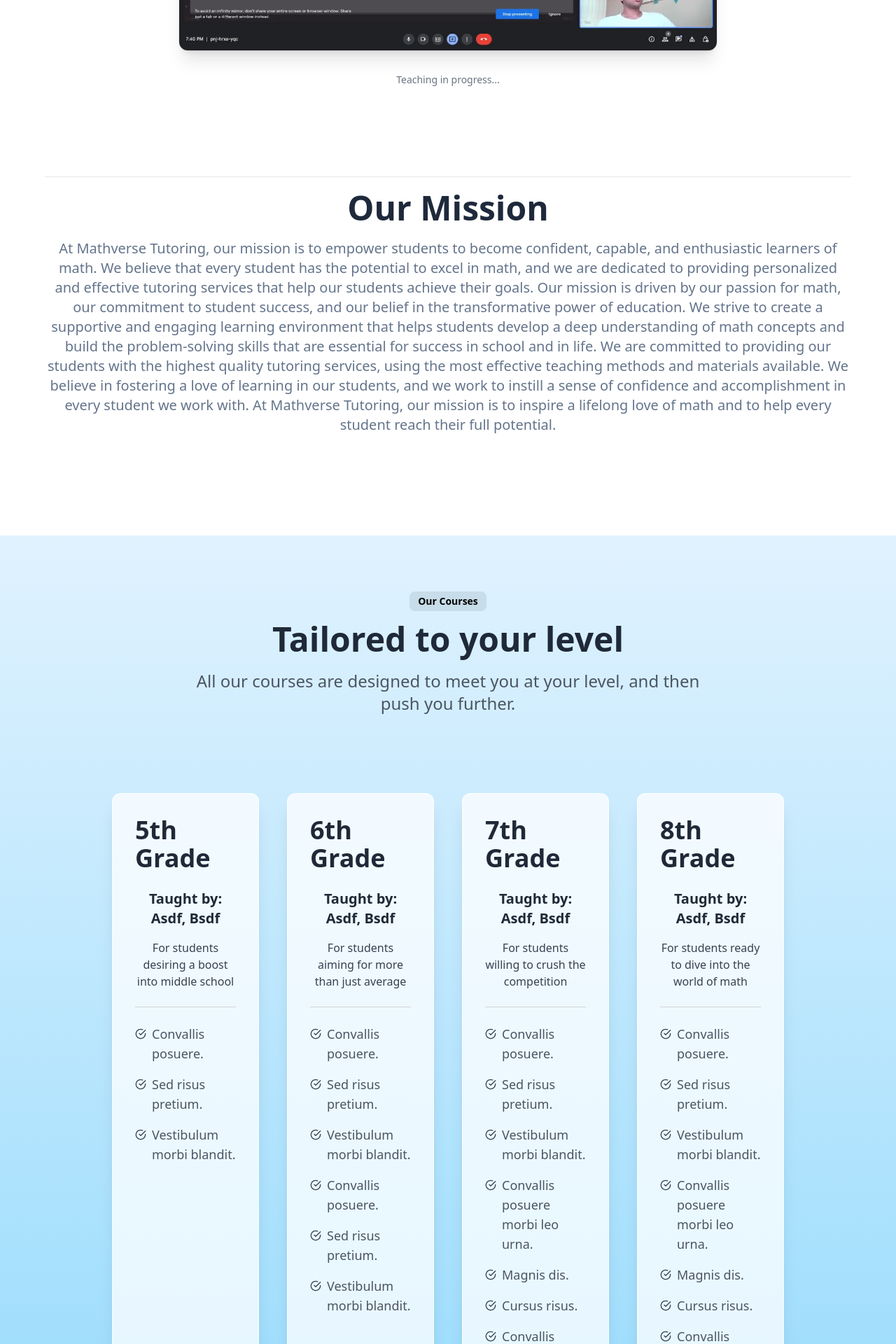
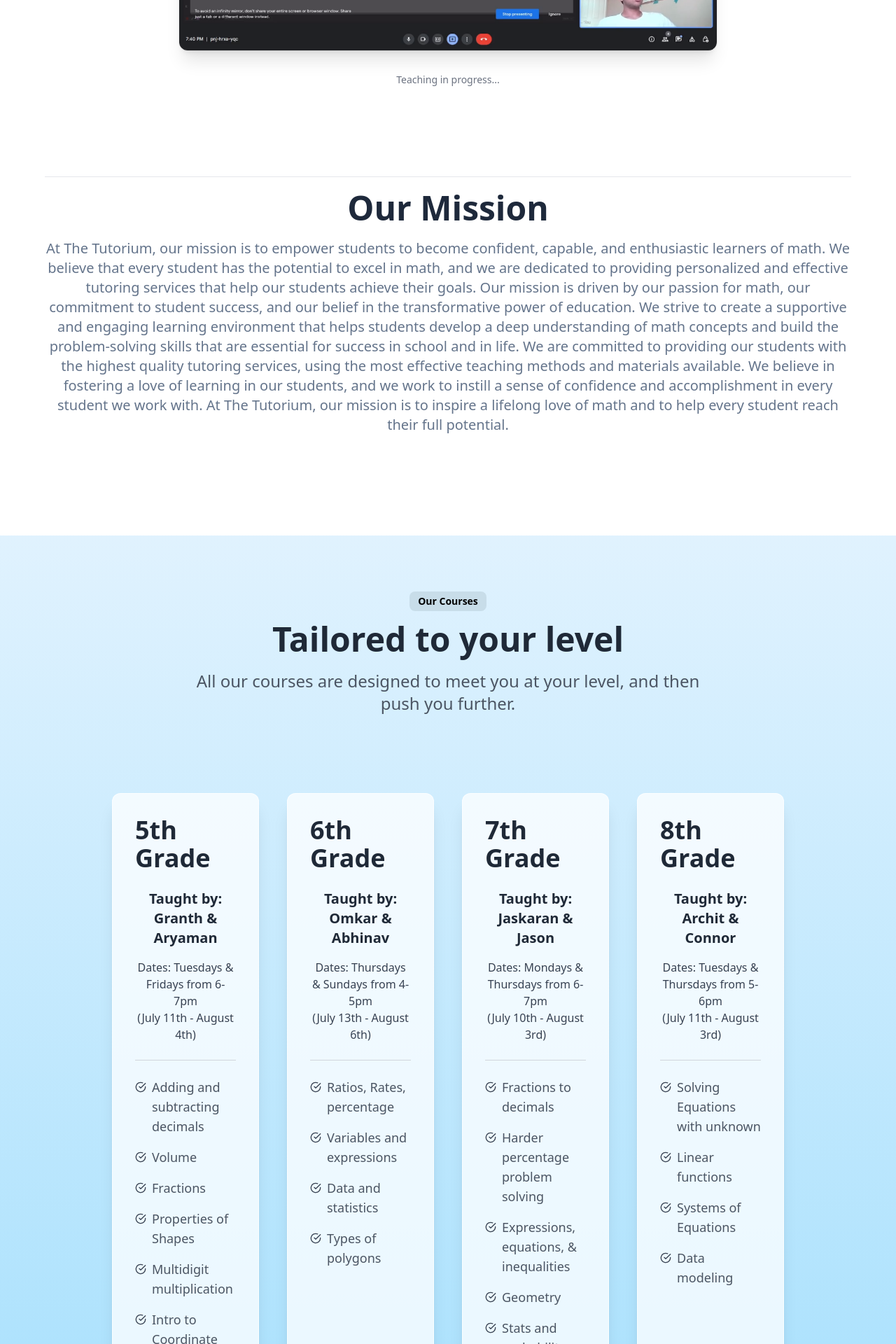
Before and after one commit to the-tutorium/the-tutorium-website, a Next.js app: page / in a window 1280 px wide. Shown: the part 880-2800 px from the top of the page at 70% size. Built offline with nearby package versions, Linux system fonts and the light colour scheme.

Commit message:
big changes

```diff
--- a/components/ContactUs.js
+++ b/components/ContactUs.js
@@ -4,20 +4,19 @@
 			<div
 				className="px-10 shadow-2xl py-14 md:py-32 md:text-center"
 				style={{
-          background:
-            'radial-gradient(circle, rgb(248 7 89) 21%, rgb(181 61 250) 67%',
+					background: "radial-gradient(circle, rgb(248 7 89) 21%, rgb(181 61 250) 67%",
 				}}
 			>
 				<h1 className="mb-6 text-3xl font-semibold text-center text-white md:text-6xl">
 					Transform your student's education
 				</h1>
 				<h2 className="mb-10 text-xl text-center text-gray-200 md:text-2xl">
-          Reach out to us at <strong>mathversetutoring@gmail.com</strong>
+					Reach out to us at <strong>thetutoriumtutoring@gmail.com</strong>
 				</h2>
 				<div className="flex flex-wrap justify-center mb-10 -mt-4 space-y-4 pace-x-4">
 					<a
 						className="md:mt-2 text-center text-gray-100 text-md md:text-xl font-semibold px-5 py-3 ease-in-out transform text-sm transition border-2 duration-400 hover:-translate-y-0.5 hover:text-gray-300 hover:border-gray-300 rounded-xl"
-            href="mailto:mathversetutoring@gmail.com"
+						href="mailto:thetutoriumtutoring@gmail.com"
 					>
 						Contact Us
 					</a>
--- a/components/Courses.js
+++ b/components/Courses.js
@@ -21,51 +21,50 @@
 	);
 };
 
-export default function Pricing() {
+export default function Courses() {
 	return (
-    <section
-      id="courses"
-      className="py-20 md:pb-32 bg-gradient-to-t from-sky-300 to-sky-100"
-    >
+		<section id="courses" className="py-20 md:pb-32 bg-gradient-to-t from-sky-300 to-sky-100">
 			<div className="mx-8 w-3/4 md:mx-10 lg:mx-20 xl:mx-auto">
 				<div className="transition duration-500 ease-in-out transform scale-100 translate-x-0 translate-y-0 opacity-100 md:mb-28">
 					<div className="max-w-3xl mx-auto md:text-center">
 						<div className="inline-block px-3 py-1 text-sm font-semibold text-black rounded-lg bg-[#bbd0dd] bg-opacity-60 hover:cursor-pointer hover:bg-opacity-40 mb-4">
 							Our Courses
 						</div>
-            <h2 className="mb-5 text-3xl font-semibold text-gray-800 md:text-5xl">
-              Tailored to your level
-            </h2>
+						<h2 className="mb-5 text-3xl font-semibold text-gray-800 md:text-5xl">Tailored to your level</h2>
 						<p className="text-xl md:text-2xl">
 							All our courses are designed to meet you at your level, and then push you further.
 						</p>
 					</div>
 				</div>
+				<div className="flex flex-col items-center">
 					<div className="grid grid-cols-1 gap-10 mt-12 md:mt-0 xl:grid-cols-4">
 						<div className="transition duration-500 ease-in-out transform scale-100 hover:scale-105 translate-x-0 translate-y-0 opacity-100">
 							<div className="flex flex-col h-full p-6 space-y-4 bg-white bg-opacity-75 border border-white border-opacity-75 shadow-xl undefined rounded-xl md:space-y-6 md:p-8">
 								<div className="flex items-center justify-center">
-                <h4 className="text-2xl font-semibold text-gray-800 md:text-4xl">
-                  5th Grade
-                </h4>
+									<h4 className="text-2xl font-semibold text-gray-800 md:text-4xl">5th Grade</h4>
 								</div>
 								<h5 className="text-xl font-semibold text-center text-gray-800">
-                <div>Taught by: Asdf, Bsdf</div>
+									<div>Taught by: Granth & Aryaman</div>
 									<div className="mt-4 text-base font-normal text-gray-700">
-                  For students desiring a boost into middle school
+										Dates: Tuesdays & Fridays from 6-7pm
+										<br />
+										(July 11th - August 4th)
 									</div>
 								</h5>
 								<hr className="border-t border-gray-300" />
 								<ul className="flex-grow pb-8 space-y-2 md:space-y-4 md:pb-10 md:text-lg">
-                <Feature featureText="Convallis posuere." />
-                <Feature featureText="Sed risus pretium." />
-                <Feature featureText="Vestibulum morbi blandit." />
+									<Feature featureText="Adding and subtracting decimals" />
+									<Feature featureText="Volume" />
+									<Feature featureText="Fractions" />
+									<Feature featureText="Properties of Shapes" />
+									<Feature featureText="Multidigit multiplication" />
+									<Feature featureText="Intro to Coordinate planes (plotting points)" />
 								</ul>
 								<a
-                href="#"
+									href="https://forms.gle/g9j5iyMmbVdszYD76"
 									className="px-5 py-2 font-semibold text-gray-800 transition ease-in-out transform bg-white rounded-full shadow-md bg-opacity-70 hover:-translate-y-0.5 hover:bg-opacity-100 focus:outline-none"
 								>
-                Get Started{' '}
+									Register Now{" "}
 									<svg
 										xmlns="http://www.w3.org/2000/svg"
 										viewBox="0 0 20 20"
@@ -84,30 +83,28 @@
 						<div className="transition duration-500 ease-in-out transform scale-100 hover:scale-105 translate-x-0 translate-y-0 opacity-100">
 							<div className="flex flex-col h-full p-6 space-y-4 bg-white bg-opacity-75 border border-white border-opacity-75 shadow-xl undefined rounded-xl md:space-y-6 md:p-8">
 								<div className="flex items-center justify-center">
-                <h4 className="text-2xl font-semibold text-gray-800 md:text-4xl">
-                  6th Grade
-                </h4>
+									<h4 className="text-2xl font-semibold text-gray-800 md:text-4xl">6th Grade</h4>
 								</div>
 								<h5 className="text-xl font-semibold text-center text-gray-800">
-                <div>Taught by: Asdf, Bsdf</div>
+									<div>Taught by: Omkar & Abhinav</div>
 									<div className="mt-4 text-base font-normal text-gray-700">
-                  For students aiming for more than just average
+										Dates: Thursdays & Sundays from 4-5pm
+										<br />
+										(July 13th - August 6th)
 									</div>
 								</h5>
 								<hr className="border-t border-gray-300" />
 								<ul className="flex-grow pb-8 space-y-2 md:space-y-4 md:pb-10 md:text-lg">
-                <Feature featureText="Convallis posuere." />
-                <Feature featureText="Sed risus pretium." />
-                <Feature featureText="Vestibulum morbi blandit." />
-                <Feature featureText="Convallis posuere." />
-                <Feature featureText="Sed risus pretium." />
-                <Feature featureText="Vestibulum morbi blandit." />
+									<Feature featureText="Ratios, Rates, percentage" />
+									<Feature featureText="Variables and expressions" />
+									<Feature featureText="Data and statistics" />
+									<Feature featureText="Types of polygons" />
 								</ul>
 								<a
-                href="#"
+									href="https://forms.gle/g9j5iyMmbVdszYD76"
 									className="px-5 py-2 font-semibold text-gray-800 transition ease-in-out transform bg-white rounded-full shadow-md bg-opacity-70 hover:-translate-y-0.5 hover:bg-opacity-100 focus:outline-none"
 								>
-                Get Started{' '}
+									Register Now{" "}
 									<svg
 										xmlns="http://www.w3.org/2000/svg"
 										viewBox="0 0 20 20"
@@ -126,32 +123,29 @@
 						<div className="transition duration-500 ease-in-out transform scale-100 hover:scale-105 translate-x-0 translate-y-0 opacity-100">
 							<div className="flex flex-col h-full p-6 space-y-4 bg-white bg-opacity-75 border border-white border-opacity-75 shadow-xl undefined rounded-xl md:space-y-6 md:p-8">
 								<div className="flex items-center justify-center">
-                <h4 className="text-2xl font-semibold text-gray-800 md:text-4xl">
-                  7th Grade
-                </h4>
+									<h4 className="text-2xl font-semibold text-gray-800 md:text-4xl">7th Grade</h4>
 								</div>
 								<h5 className="text-xl font-semibold text-center text-gray-800">
-                <div>Taught by: Asdf, Bsdf</div>
+									<div>Taught by: Jaskaran & Jason</div>
 									<div className="mt-4 text-base font-normal text-gray-700">
-                  For students willing to crush the competition
+										Dates: Mondays & Thursdays from 6-7pm
+										<br />
+										(July 10th - August 3rd)
 									</div>
 								</h5>
 								<hr className="border-t border-gray-300" />
 								<ul className="flex-grow pb-8 space-y-2 md:space-y-4 md:pb-10 md:text-lg">
-                <Feature featureText="Convallis posuere." />
-                <Feature featureText="Sed risus pretium." />
-                <Feature featureText="Vestibulum morbi blandit." />
-                <Feature featureText="Convallis posuere morbi leo urna." />
-                <Feature featureText="Magnis dis." />
-                <Feature featureText="Cursus risus." />
-                <Feature featureText="Convallis posuere morbi leo." />
-                <Feature featureText="Nulla malesuada pellentesque." />
+									<Feature featureText="Fractions to decimals" />
+									<Feature featureText="Harder percentage problem solving" />
+									<Feature featureText="Expressions, equations, & inequalities" />
+									<Feature featureText="Geometry" />
+									<Feature featureText="Stats and probability" />
 								</ul>
 								<a
-                href="#"
+									href="https://forms.gle/g9j5iyMmbVdszYD76"
 									className="px-5 py-2 font-semibold text-gray-800 transition ease-in-out transform bg-white rounded-full shadow-md bg-opacity-70 hover:-translate-y-0.5 hover:bg-opacity-100 focus:outline-none"
 								>
-                Contact Sales{' '}
+									Register Now{" "}
 									<svg
 										xmlns="http://www.w3.org/2000/svg"
 										viewBox="0 0 20 20"
@@ -170,35 +164,76 @@
 						<div className="transition duration-500 ease-in-out transform scale-100 hover:scale-105 translate-x-0 translate-y-0 opacity-100">
 							<div className="flex flex-col h-full p-6 space-y-4 bg-white bg-opacity-75 border border-white border-opacity-75 shadow-xl undefined rounded-xl md:space-y-6 md:p-8">
 								<div className="flex items-center justify-center">
-                <h4 className="text-2xl font-semibold text-gray-800 md:text-4xl">
-                  8th Grade
-                </h4>
+									<h4 className="text-2xl font-semibold text-gray-800 md:text-4xl">8th Grade</h4>
 								</div>
 								<h5 className="text-xl font-semibold text-center text-gray-800">
-                <div>Taught by: Asdf, Bsdf</div>
+									<div>Taught by: Archit & Connor</div>
 									<div className="mt-4 text-base font-normal text-gray-700">
-                  For students ready to dive into the world of math
+										Dates: Tuesdays & Thursdays from 5-6pm
+										<br />
+										(July 11th - August 3rd)
 									</div>
 								</h5>
 								<hr className="border-t border-gray-300" />
 								<ul className="flex-grow pb-8 space-y-2 md:space-y-4 md:pb-10 md:text-lg">
-                <Feature featureText="Convallis posuere." />
-                <Feature featureText="Sed risus pretium." />
-                <Feature featureText="Vestibulum morbi blandit." />
-                <Feature featureText="Convallis posuere morbi leo urna." />
-                <Feature featureText="Magnis dis." />
-                <Feature featureText="Cursus risus." />
-                <Feature featureText="Convallis posuere morbi leo." />
-                <Feature featureText="Nulla malesuada pellentesque." />
-                <Feature featureText="Convallis posuere." />
-                <Feature featureText="Sed risus pretium." />
-                <Feature featureText="Vestibulum morbi blandit." />
+									<Feature featureText="Solving Equations with unknown" />
+									<Feature featureText="Linear functions" />
+									<Feature featureText="Systems of Equations" />
+									<Feature featureText="Data modeling" />
 								</ul>
 								<a
-                href="#"
+									href="https://forms.gle/g9j5iyMmbVdszYD76"
 									className="px-5 py-2 font-semibold text-gray-800 transition ease-in-out transform bg-white rounded-full shadow-md bg-opacity-70 hover:-translate-y-0.5 hover:bg-opacity-100 focus:outline-none"
 								>
-                Contact Sales{' '}
+									Register Now{" "}
+									<svg
+										xmlns="http://www.w3.org/2000/svg"
+										viewBox="0 0 20 20"
+										fill="currentColor"
+										className="mb-0.5 inline h-5 w-5"
+									>
+										<path
+											fillRule="evenodd"
+											d="M10.293 5.293a1 1 0 011.414 0l4 4a1 1 0 010 1.414l-4 4a1 1 0 01-1.414-1.414L12.586 11H5a1 1 0 110-2h7.586l-2.293-2.293a1 1 0 010-1.414z"
+											clipRule="evenodd"
+										></path>
+									</svg>
+								</a>
+							</div>
+						</div>
+					</div>
+					<div className="grid grid-cols-1 gap-10 mt-12 py-10 md:mt-0 xl:grid-cols-1">
+						<div className="transition duration-500 ease-in-out transform scale-100 hover:scale-105 translate-x-0 translate-y-0 opacity-100">
+							<div className="flex flex-col h-full p-6 space-y-4 bg-white bg-opacity-75 border border-white border-opacity-75 shadow-xl undefined rounded-xl md:space-y-6 md:p-8">
+								<div className="flex items-center justify-center">
+									<h4 className="text-2xl font-semibold text-gray-800 md:text-4xl">
+										Programming in Python
+									</h4>
+								</div>
+								<h5 className="text-xl font-semibold text-center text-gray-800">
+									<div>Taught by: Arjun & Omkar</div>
+									<div className="mt-4 text-base font-normal text-gray-700">
+										Dates: Sundays & Thursdays from 5-6pm
+										<br />
+										(July 13th - August 6th)
+									</div>
+								</h5>
+								<hr className="border-t border-gray-300" />
+								<ul className="flex-grow pb-8 space-y-2 md:space-y-4 md:pb-10 md:text-lg">
+									<Feature featureText="Basic Syntax" />
+									<Feature featureText="Input and Output" />
+									<Feature featureText="Variables" />
+									<Feature featureText="Math Operations" />
+									<Feature featureText="Elementary Data Structures" />
+									<Feature featureText="Conditionals & Booleans" />
+									<Feature featureText="Iteration & Loops" />
+									<Feature featureText="Basic Functions" />
+								</ul>
+								<a
+									href="https://forms.gle/g9j5iyMmbVdszYD76"
+									className="px-5 py-2 font-semibold text-gray-800 transition ease-in-out transform bg-white rounded-full shadow-md bg-opacity-70 hover:-translate-y-0.5 hover:bg-opacity-100 focus:outline-none"
+								>
+									Register Now{" "}
 									<svg
 										xmlns="http://www.w3.org/2000/svg"
 										viewBox="0 0 20 20"
@@ -216,6 +251,7 @@
 						</div>
 					</div>
 				</div>
+			</div>
 		</section>
 	);
 }
--- a/components/Footer.js
+++ b/components/Footer.js
@@ -5,38 +5,35 @@
 				<div className="flex justify-center text-gray-400">
 					<div className="grid grid-cols-2 gap-8 mb-20 md:gap-28">
 						<ul className="space-y-1.5">
-              <li className="mb-4 font-semibold text-white uppercase">
-                Support
-              </li>
+							<li className="mb-4 font-semibold text-white uppercase">Support</li>
 							<li>
 								<a href="#contactus">Contact Us</a>
 							</li>
 							<li>
-                <a href="mailto:mathversetutoring@gmail.com">Email</a>
+								<a href="mailto:thetutoriumtutoring@gmail.com">Email</a>
 							</li>
 						</ul>
 						<ul className="space-y-1.5">
-              <li className="mb-4 font-semibold text-white uppercase">
-                Registration Links
+							<li className="mb-4 font-semibold text-white uppercase">Registration Links</li>
+							<li>
+								<a href="https://forms.gle/Uh4xBeaLJC3JQzkQ9">5th Grade</a>
 							</li>
 							<li>
-                <a href="">5th Grade</a>
+								<a href="https://forms.gle/Uh4xBeaLJC3JQzkQ9">6th Grade</a>
 							</li>
 							<li>
-                <a href="#">6th Grade</a>
+								<a href="https://forms.gle/Uh4xBeaLJC3JQzkQ9">7th Grade</a>
 							</li>
 							<li>
-                <a href="#">7th Grade</a>
+								<a href="https://forms.gle/Uh4xBeaLJC3JQzkQ9">8th Grade</a>
 							</li>
 							<li>
-                <a href="#">8th Grade</a>
+								<a href="https://forms.gle/Uh4xBeaLJC3JQzkQ9">Programming in Python</a>
 							</li>
 						</ul>
 					</div>
 				</div>
-        <p className="-mt-8 text-center text-gray-300">
-          &copy; Mathverse Tutoring 2023. All rights reserved.
-        </p>
+				<p className="-mt-8 text-center text-gray-300">&copy; The Tutorium 2023. All rights reserved.</p>
 			</div>
 		</footer>
 	);
--- a/components/Header.js
+++ b/components/Header.js
@@ -1,4 +1,4 @@
-import { useState } from 'react';
+import { useState } from "react";
 
 export default function Header() {
 	const [navbarOpen, setNavbarOpen] = useState(false);
@@ -10,7 +10,7 @@
 						href="/"
 						className="text-4xl font-semibold tracking-tight text-transparent bg-clip-text text-slate-800"
 					>
-            Mathverse Tutoring
+						The Tutorium
 					</a>
 					<button
 						className="px-3 py-1 bg-black rounded-full cursor-pointer bg-opacity-30 focus:outline-none md:hidden"
@@ -35,43 +35,26 @@
 						</svg>
 					</button>
 				</div>
-        <div
-          className={
-            'mt-3 flex-grow items-start md:flex lg:mt-0' +
-            (navbarOpen ? ' flex' : ' hidden')
-          }
-        >
+				<div className={"mt-3 flex-grow items-start md:flex lg:mt-0" + (navbarOpen ? " flex" : " hidden")}>
 					<div className="flex-col pl-4 text-xl md:flex-grow md:pl-0">
 						<ul className="flex flex-wrap items-center justify-end flex-grow gap-2 pr-4 space-x-2 md:gap-6 md:space-x-6">
 							<li>
-                <a
-                  href="#mission"
-                  className="text-lg hover:text-gray-300 md:hover:text-gray-700"
-                >
+								<a href="#mission" className="text-lg hover:text-gray-300 md:hover:text-gray-700">
 									Mission
 								</a>
 							</li>
 							<li>
-                <a
-                  href="#courses"
-                  className="text-lg hover:text-gray-300 md:hover:text-gray-700"
-                >
+								<a href="#courses" className="text-lg hover:text-gray-300 md:hover:text-gray-700">
 									Courses
 								</a>
 							</li>
 							<li>
-                <a
-                  href="#team"
-                  className="text-lg hover:text-gray-300 md:hover:text-gray-700"
-                >
+								<a href="#team" className="text-lg hover:text-gray-300 md:hover:text-gray-700">
 									Team
 								</a>
 							</li>
 							<li>
-                <a
-                  href="#contactus"
-                  className="text-lg hover:text-gray-300 md:hover:text-gray-700"
-                >
+								<a href="#contactus" className="text-lg hover:text-gray-300 md:hover:text-gray-700">
 									Contact Us
 								</a>
 							</li>
--- a/components/Mission.js
+++ b/components/Mission.js
@@ -9,10 +9,18 @@
 							Our Mission
 						</h1>
 						<p className="text-xl text-slate-500 md:text-center md:text-xl">
-              At Mathverse Tutoring, our mission is to empower students to become confident, capable, and enthusiastic learners of math. We believe that every student has the potential to excel in math, and we are dedicated to providing personalized and effective tutoring services that help our students achieve their goals.
-              Our mission is driven by our passion for math, our commitment to student success, and our belief in the transformative power of education. We strive to create a supportive and engaging learning environment that helps students develop a deep understanding of math concepts and build the problem-solving skills that are essential for success in school and in life.
-              We are committed to providing our students with the highest quality tutoring services, using the most effective teaching methods and materials available. We believe in fostering a love of learning in our students, and we work to instill a sense of confidence and accomplishment in every student we work with.
-              At Mathverse Tutoring, our mission is to inspire a lifelong love of math and to help every student reach their full potential.
+							At The Tutorium, our mission is to empower students to become confident, capable, and
+							enthusiastic learners of math. We believe that every student has the potential to excel in math,
+							and we are dedicated to providing personalized and effective tutoring services that help our
+							students achieve their goals. Our mission is driven by our passion for math, our commitment to
+							student success, and our belief in the transformative power of education. We strive to create a
+							supportive and engaging learning environment that helps students develop a deep understanding of
+							math concepts and build the problem-solving skills that are essential for success in school and
+							in life. We are committed to providing our students with the highest quality tutoring services,
+							using the most effective teaching methods and materials available. We believe in fostering a love
+							of learning in our students, and we work to instill a sense of confidence and accomplishment in
+							every student we work with. At The Tutorium, our mission is to inspire a lifelong love of math
+							and to help every student reach their full potential.
 						</p>
 					</div>
 				</div>
--- a/components/Typing.js
+++ b/components/Typing.js
@@ -1,13 +1,13 @@
-import Typed from 'typed.js';
-import React, { Component } from 'react';
-import styled from 'styled-components';
+import Typed from "typed.js";
+import React, { Component } from "react";
+import styled from "styled-components";
 
 const Element = styled.span`
 	text-align: center;
 	white-space: pre;
 `;
 
-const words = ["Welcome to Mathverse Tutoring", "Accelerate your math learning"];
+const words = ["Welcome to The Tutorium", "Accelerate your math learning"];
 
 class Typing extends React.Component {
 	componentDidMount() {
@@ -17,7 +17,7 @@
 			backSpeed: 30,
 			loop: true,
 			showCursor: true,
-      cursorChar: '|',
+			cursorChar: "|",
 		};
 		this.typed = new Typed(this.el, options);
 	}
```
Also changed, not shown: components/Landing.js (+8 -13 lines). Lines whose indentation alone changed are shown as unchanged.
